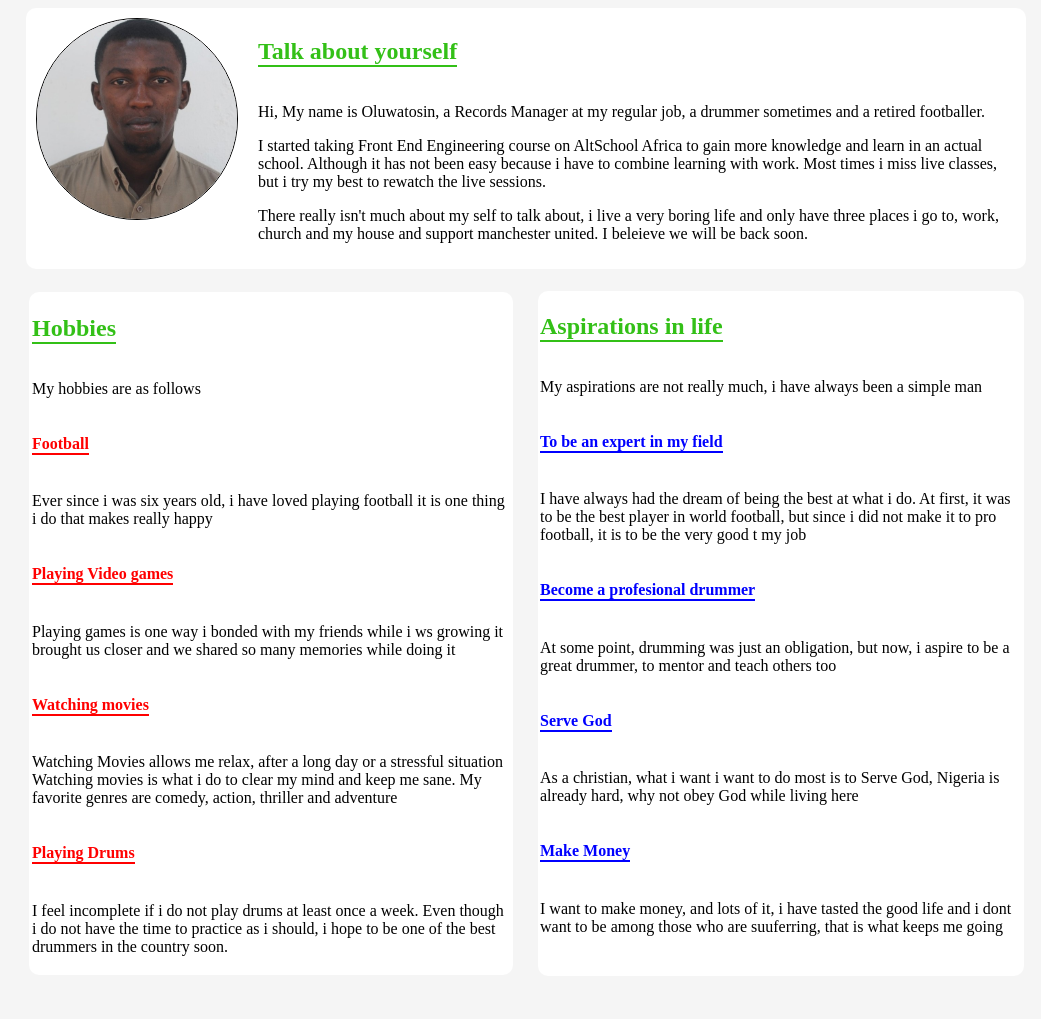
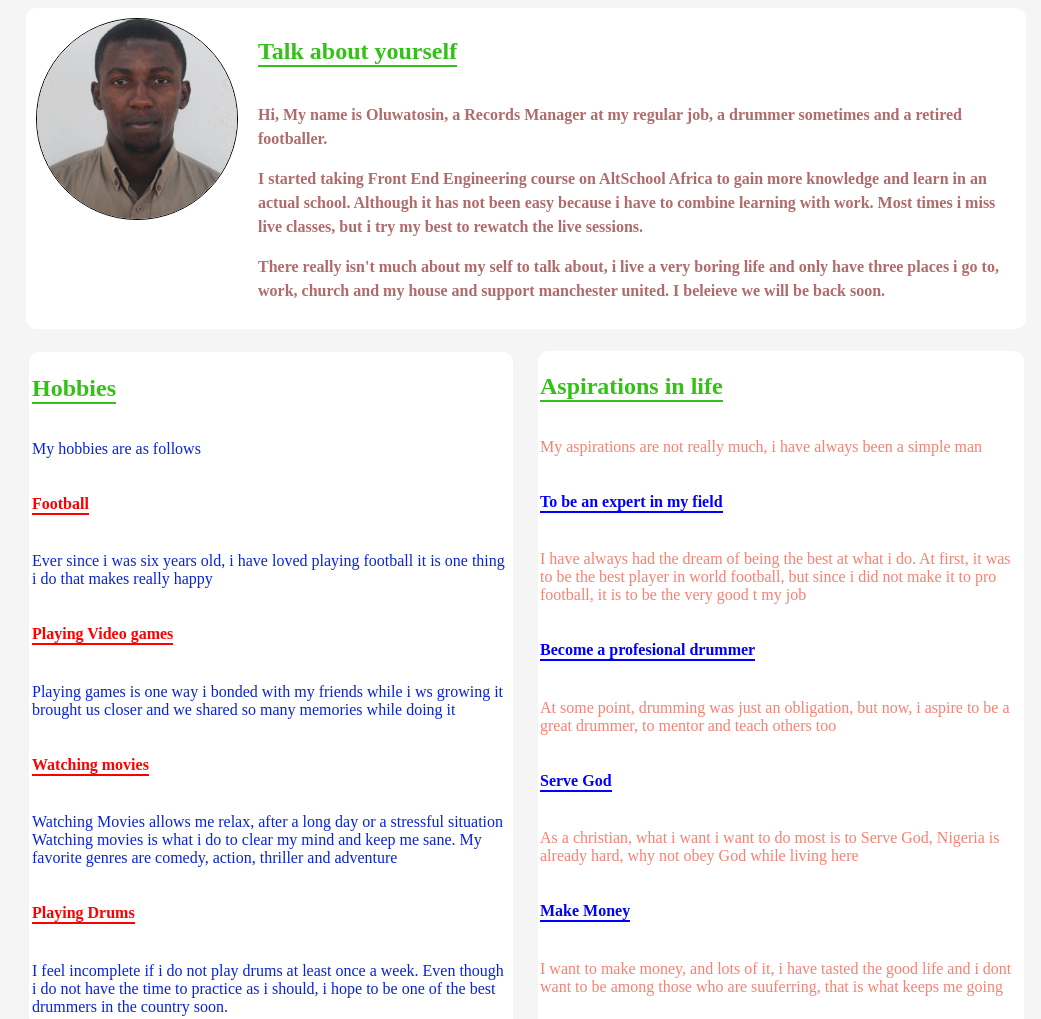
Before and after one commit to Oluwatosin-Ajayi/Month-2-Assessment, a plain HTML site: page index.html in a window 1280 px wide. Shown: the whole page, without its empty margins (114-1155 px from the left). Before the commit the page ends 986 px from the top, so only its background shows below. Drawn offline with Linux system fonts and the light colour scheme.

Commit message:
final update

```diff
--- a/Assets/index.css
+++ b/Assets/index.css
@@ -35,6 +35,17 @@ body {
   gap: 20px;
 }
 
+.about-me p {
+  color: rgb(177, 107, 107);
+  line-height: 1.5;
+  font-weight: bold;
+}
+
+.about-me p:hover {
+  color: yellow;
+  font-size: 20px;
+}
+
 .side-content {
   display: grid;
   grid-template-columns: 1fr;
@@ -61,19 +72,30 @@ body {
 .hobbies .hobby {
   color: red;
   display: inline-block;
+  font-weight: bolder;
   border-bottom: 2px solid red;
+}
+
+.hobbies p {
+  color: rgb(8, 36, 216);
 }
 
 .aspirations .aspire-box {
   color: blue;
   display: inline-block;
+  font-weight: bold;
   border-bottom: 2px solid blue;
+}
+
+.aspirations p {
+  color: salmon;
 }
 
 .title {
   display: inline-block;
   color: #33c017;
   border-bottom: 2px solid #33c017;
+  font-weight: bold;
 }
 .title:hover {
   color: #1e644d;
```
